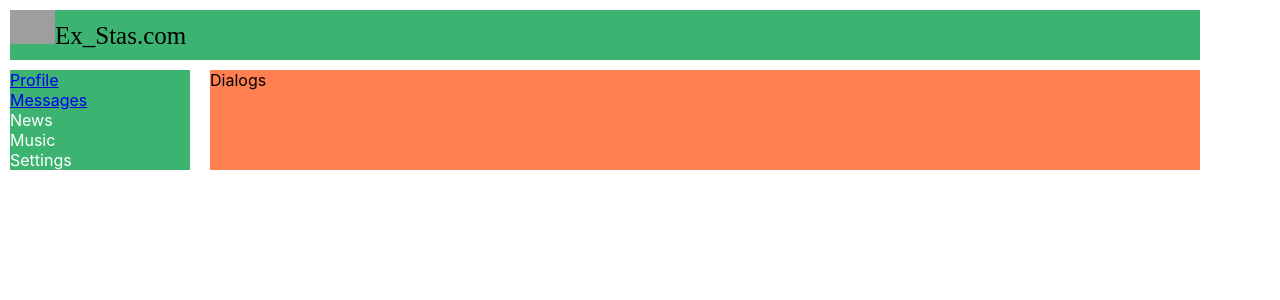
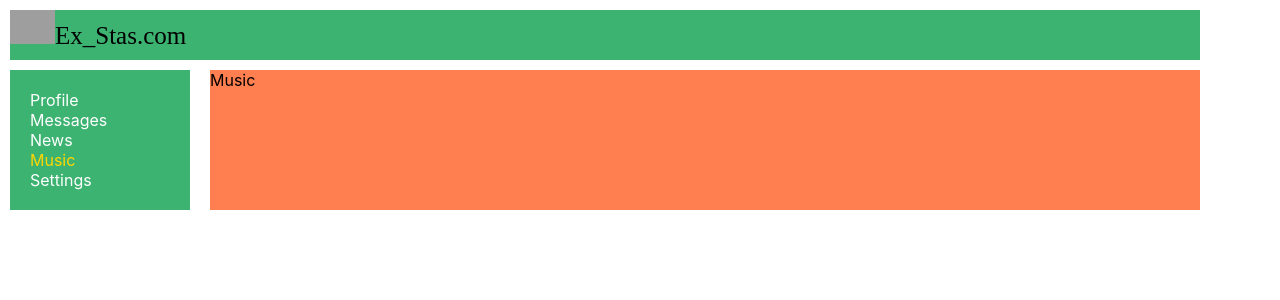
Before and after one commit to Stanislav071595/samurai-way-main_origin, a React (Create React App) app: page /music in a window 1280 px wide. Shown: the top 300 px of the page. Built offline with nearby package versions, Linux system fonts and the light colour scheme; grey boxes are pictures that could not be loaded.

Commit message:
Add NavLink's

```diff
--- a/src/App.tsx
+++ b/src/App.tsx
@@ -4,19 +4,27 @@
 import {Navbar} from "./components/Navbar/Navbar";
 import {Profile} from "./components/Profile/Profile";
 import {Dialogs} from "./components/Dialogs/Dialogs";
+import {BrowserRouter, Route} from "react-router-dom";
+import {News} from "./components/News/News";
+import {Music} from "./components/Music/Music";
+import {Settings} from "./components/Settings/Settings";
 
 
 function App() {
     return (
-        <div className="app-wrapper">
-            <Header />
-            <Navbar />
-            <div className="app-wrapper-content">
-                <Dialogs />
+        <BrowserRouter>
+            <div className="app-wrapper">
+                <Header/>
+                <Navbar/>
+                <div className="app-wrapper-content">
+                    <Route path='/dialogs' component={Dialogs}/>
+                    <Route path='/profile' component={Profile}/>
+                    <Route path='/news' component={News}/>
+                    <Route path='/music' component={Music}/>
+                    <Route path='/settings' component={Settings}/>
+                </div>
             </div>
-
-            {/*<Profile />*/}
-        </div>
+        </BrowserRouter>
     );
 }
 
--- /dev/null
+++ b/src/components/Music/Music.tsx
@@ -0,0 +1,10 @@
+import React from 'react';
+import ds from './Dialogs.module.css'
+
+export const Music = () => {
+    return (
+        <div>
+            Music
+        </div>
+    )
+}
--- a/src/components/Navbar/Navbar.module.css
+++ b/src/components/Navbar/Navbar.module.css
@@ -2,8 +2,14 @@
     grid-area: n;
     background-color: mediumseagreen;
     margin: 10px 10px 0 10px;
+    padding: 20px;
 }
 
-.item {
+.item a {
     color: white;
+    text-decoration: none;
 }
+
+.item a.activeLink {
+    color: gold;
+}
--- a/src/components/Navbar/Navbar.tsx
+++ b/src/components/Navbar/Navbar.tsx
@@ -1,23 +1,24 @@
 import React from 'react';
 import ns from './Navbar.module.css';
+import {NavLink} from "react-router-dom";
 
 export const Navbar = () => {
     return (
         <nav className={ns.nav}>
             <div className={ns.item}>
-                <a href="/profile">Profile</a>
+                <NavLink to="/profile" activeClassName={ns.activeLink}>Profile</NavLink>
             </div>
             <div className={ns.item}>
-                <a href="/dialogs">Messages</a>
+                <NavLink to="/dialogs" activeClassName={ns.activeLink}>Messages</NavLink>
             </div>
             <div className={ns.item}>
-                <a>News</a>
+                <NavLink to="/news" activeClassName={ns.activeLink}>News</NavLink>
             </div>
             <div className={ns.item}>
-                <a>Music</a>
+                <NavLink to="music" activeClassName={ns.activeLink}>Music</NavLink>
             </div>
             <div className={ns.item}>
-                <a>Settings</a>
+                <NavLink to="/settings" activeClassName={ns.activeLink}>Settings</NavLink>
             </div>
 
         </nav>
--- /dev/null
+++ b/src/components/News/News.tsx
@@ -0,0 +1,10 @@
+import React from 'react';
+import ds from './Dialogs.module.css'
+
+export const News = () => {
+    return (
+        <div>
+            News
+        </div>
+    )
+}
--- /dev/null
+++ b/src/components/Settings/Settings.tsx
@@ -0,0 +1,10 @@
+import React from 'react';
+import ds from './Dialogs.module.css'
+
+export const Settings = () => {
+    return (
+        <div>
+            Settings
+        </div>
+    )
+}
```
Also changed, not shown: src/components/Music/Music.module.css (added), src/components/News/News.module.css (added), src/components/Settings/Settings.module.css (added).
